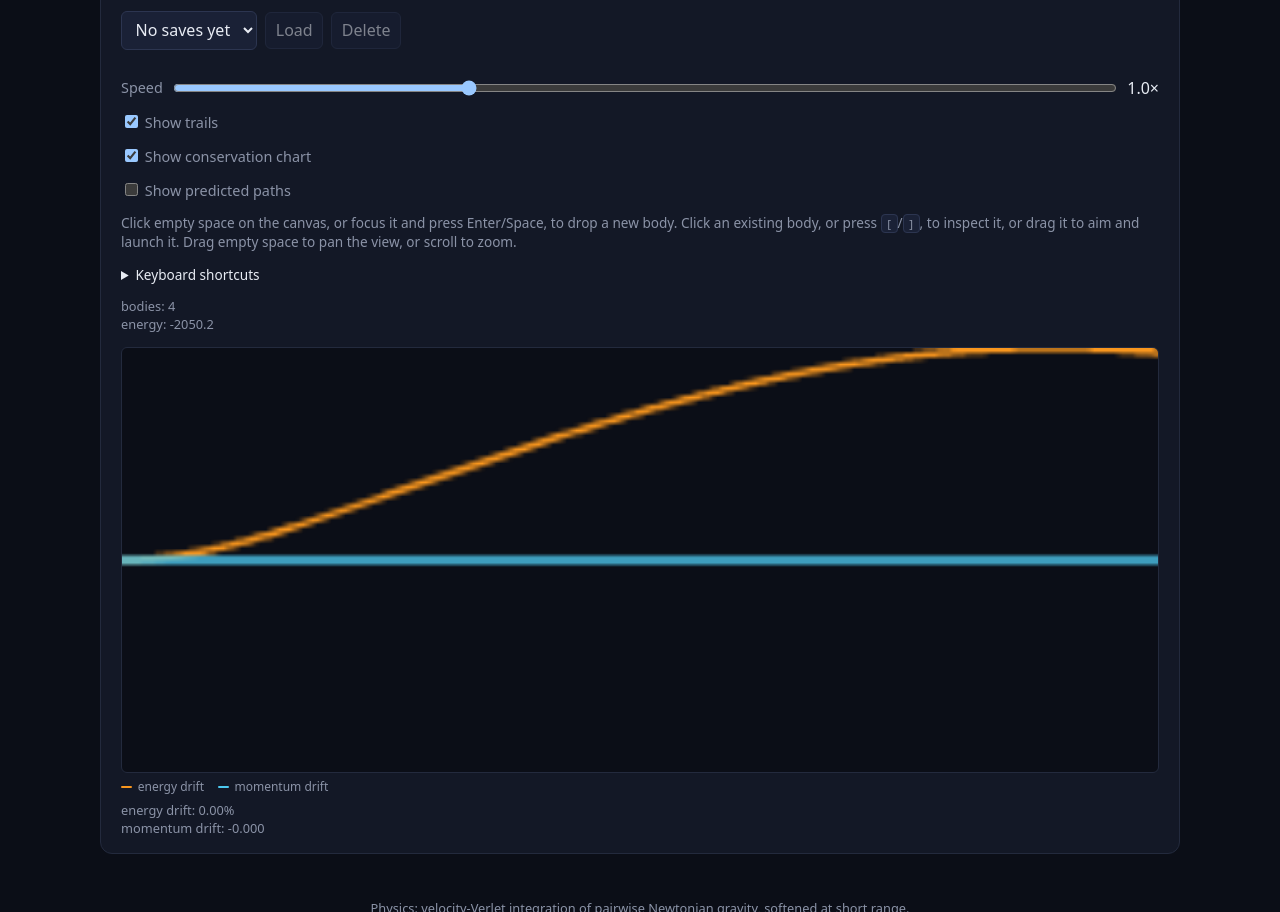
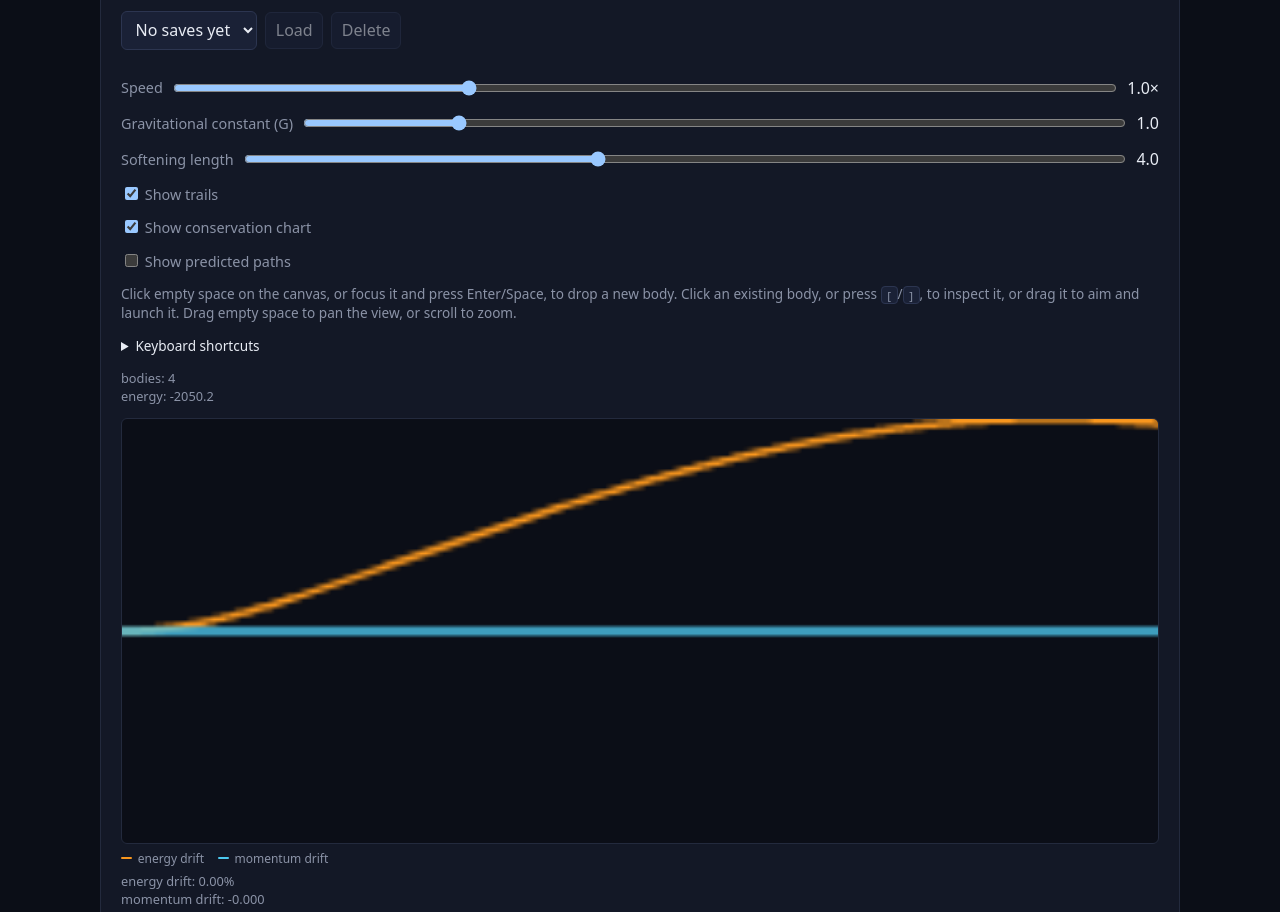
Before and after one commit to fushanbobfan/gravity-garden, a website with bundled scripts: page index.html in a window 1280 px wide. Shown: the part 995-1907 px from the top of the page. Built offline with nearby package versions, Linux system fonts and the light colour scheme.

Commit message:
Add gravitational constant and softening sliders to the UI

```diff
--- a/index.html
+++ b/index.html
@@ -65,6 +65,18 @@
         <label for="speed">Speed</label>
         <input id="speed" type="range" min="0.1" max="3" step="0.1" value="1" />
         <span id="speed-value">1.0&times;</span>
+      </div>
+
+      <div class="control-row">
+        <label for="gravity">Gravitational constant (G)</label>
+        <input id="gravity" type="range" min="0.1" max="5" step="0.1" value="1" />
+        <span id="gravity-value">1.0</span>
+      </div>
+
+      <div class="control-row">
+        <label for="softening">Softening length</label>
+        <input id="softening" type="range" min="0" max="10" step="0.1" value="4" />
+        <span id="softening-value">4.0</span>
       </div>
 
       <div class="control-row">
```
